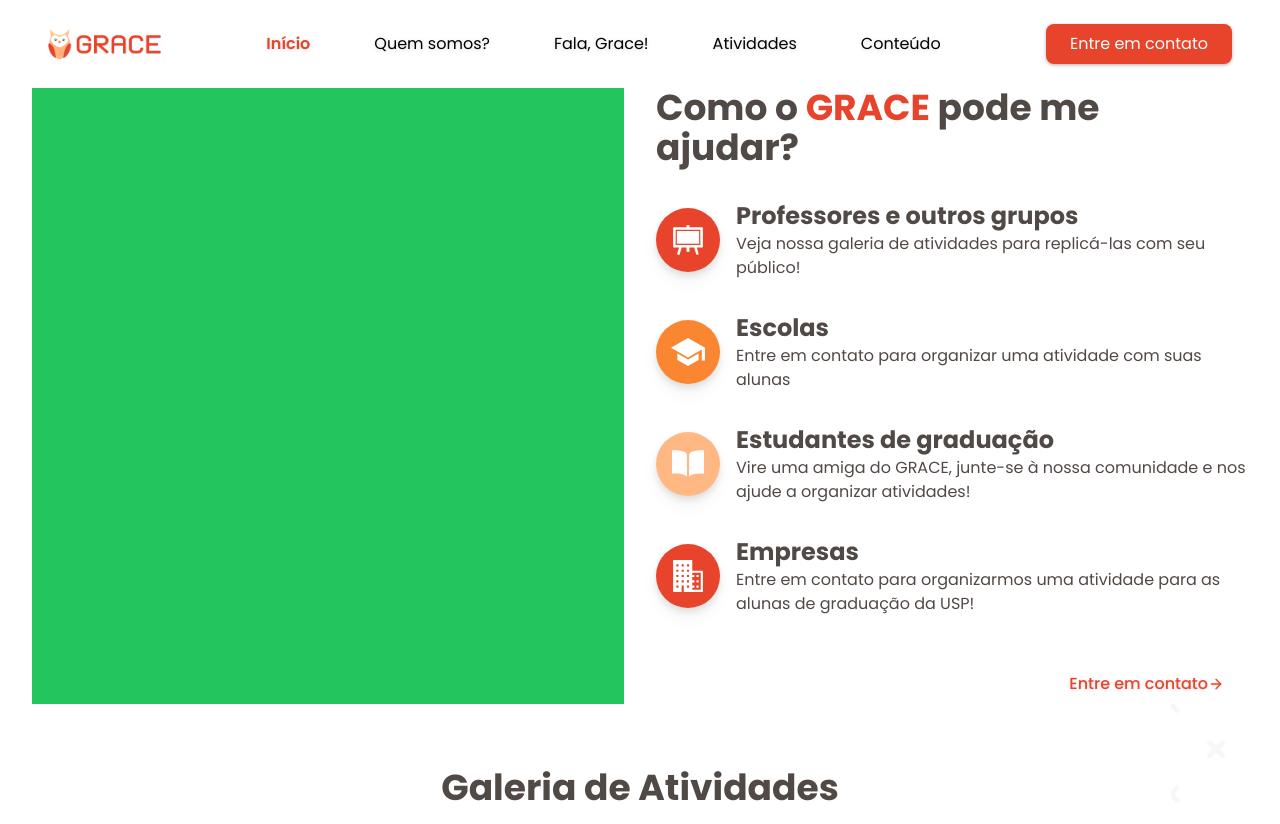
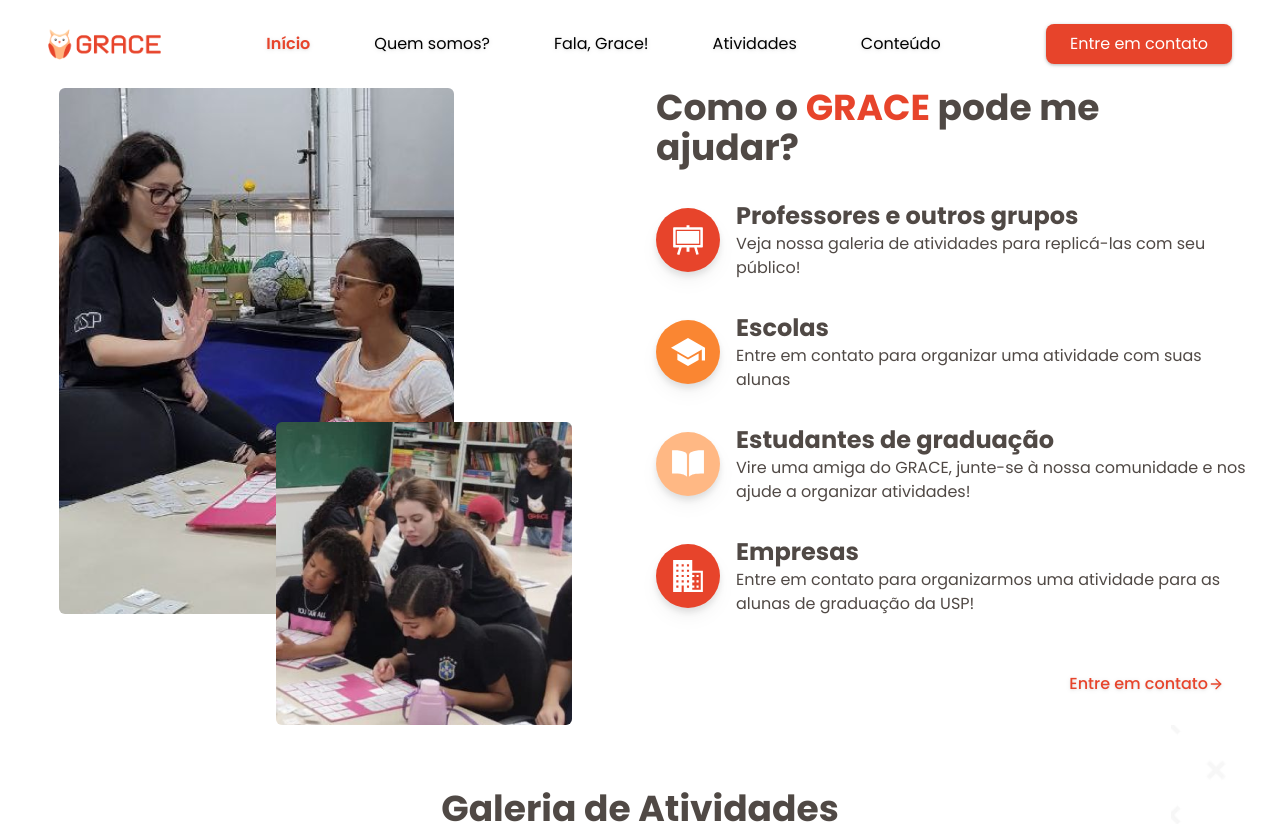
Before and after one commit to petsi-each/Grace-Website, a Next.js app: page / in a window 1280 px wide. Shown: the top 824 px of the page. Built offline with nearby package versions, Linux system fonts and the light colour scheme.

Commit message:
style: add overlapping images @ como podemos ajudar

```diff
--- a/src/app/components/ComoGracePodeAjudar.tsx
+++ b/src/app/components/ComoGracePodeAjudar.tsx
@@ -5,6 +5,7 @@
 import { IoBusinessSharp } from "react-icons/io5";
 import { IoBookSharp } from "react-icons/io5";
 import { FiArrowRight } from "react-icons/fi";
+import ImageG from "@/components/ImageG";
 
 
 export default function ComoGracePodeAjudar() {
@@ -39,9 +40,9 @@
 
     return (
         <section className="grid grid-cols-2 gap-8 font-Poppins text-cinzaGrace">
-            <div className="bg-green-500">
-                {/* <img src="./home/grace-ajuda-1.png" alt="Membra do GRACE fazendo high five com uma criança" /> */}
-                {/* <img src="./home/grace-ajuda-2.png" alt="Na frente, membra do GRACE monitorando duas alunas em atividade. Atrás, outra membra auxiliando outras alunas" /> */}
+            <div className="flex flex-col items-center justify-center">
+                <ImageG className="rounded-md z-10 -ml-36" src="/home/grace-ajuda-1.png" width={395} height={526} alt="Membra do GRACE fazendo high five com uma criança" />
+                <ImageG className="rounded-md z-20 -mt-48 -mr-48" src="/home/grace-ajuda-2.png" width={296} height={303} alt="Na frente, membra do GRACE monitorando duas alunas em atividade. Atrás, outra membra auxiliando outras alunas" />
             </div>
             <div>
                 <h2 className="text-4xl font-bold">Como o <span className="text-vermelhoGrace">GRACE</span> pode me ajudar?</h2>
```
